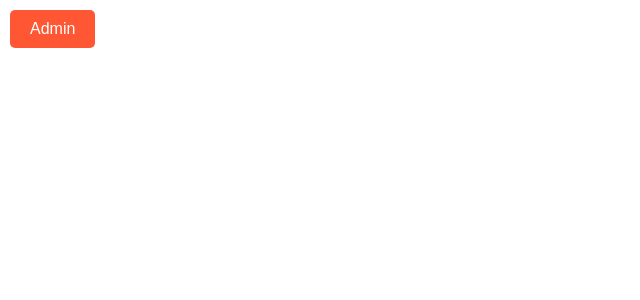
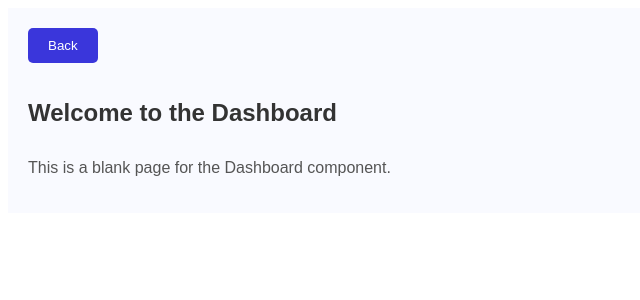
Before and after one commit to shihabul3000/RS-Invoice-Software, a React (Vite) app: page /dashboard in a window 1280 px wide. Before the commit this address had no page. Shown: the top 300 px of the page, without its empty margins (0-640 px from the left). Built offline with nearby package versions, Linux system fonts and the light colour scheme.

Commit message:
Dash board button modified

```diff
--- a/src/App.jsx
+++ b/src/App.jsx
@@ -1,18 +1,28 @@
+// App.jsx
 import { BrowserRouter as Router, Routes, Route, useLocation } from 'react-router-dom';
 import Admin from './Components/Admin/Admin';
 import AdminPage from './Components/Admin/AdminPage';
 import Invoice from './Components/Invoice/Invoice';
+import SideBarDashboardIcon from './Components/Admin/Admin-Dashboard/Side-Bar/SideBarDashboardIcon/SideBarDashboardIcon';
 
 function App() {
   const location = useLocation();
-  const isAdminPage = location.pathname === '/admin';
+
+  // Check if the current route is /admin or /dashboard
+  const hideAdminButton = ['/admin', '/dashboard'].includes(location.pathname);
 
   return (
     <>
-      {!isAdminPage && <Admin />} {/* Admin button is hidden on the admin page */}
+      {/* Admin button is visible on all pages except /admin and /dashboard */}
+      <div className="adminButtonWrapper">
+        {!hideAdminButton && <Admin />}
+      </div>
+
+      {/* Routes for different pages */}
       <Routes>
         <Route path="/" element={<Invoice />} />
         <Route path="/admin" element={<AdminPage />} />
+        <Route path="/dashboard" element={<SideBarDashboardIcon />} />
       </Routes>
     </>
   );
--- a/src/Components/Admin/Admin-Dashboard/Side-Bar/SideBar.jsx
+++ b/src/Components/Admin/Admin-Dashboard/Side-Bar/SideBar.jsx
@@ -1,4 +1,5 @@
-import  { useState } from 'react';
+import { useState } from 'react';
+import { Link } from 'react-router-dom';
 import './SideBar.css';
 import {
   FaTachometerAlt,
@@ -19,7 +20,7 @@ const SideBar = () => {
   };
 
   const menuItems = [
-    { name: 'Dashboard', icon: <FaTachometerAlt />, notifications: false },
+    { name: 'Dashboard', icon: <FaTachometerAlt />, notifications: false, path: '/dashboard' },
     { name: 'Analytics', icon: <FaChartLine />, notifications: false },
     { name: 'Invoice', icon: <FaFileInvoice />, notifications: false },
     { name: 'Schedule', icon: <FaCalendarAlt />, notifications: false },
@@ -42,10 +43,19 @@ const SideBar = () => {
       <div className="menu">
         {menuItems.map((item, index) => (
           <div key={index} className="menuItem">
-            <span className="icon">{item.icon}</span>
-            {!isCollapsed && <span className="menuText">{item.name}</span>}
-            {item.notifications && !isCollapsed && (
-              <span className="notificationBadge">49</span>
+            {item.path ? (
+              <Link to={item.path} className="menuLink">
+                <span className="icon">{item.icon}</span>
+                {!isCollapsed && <span className="menuText">{item.name}</span>}
+                {item.notifications && !isCollapsed && (
+                  <span className="notificationBadge">49</span>
+                )}
+              </Link>
+            ) : (
+              <div className="menuItem">
+                <span className="icon">{item.icon}</span>
+                {!isCollapsed && <span className="menuText">{item.name}</span>}
+              </div>
             )}
           </div>
         ))}
--- /dev/null
+++ b/src/Components/Admin/Admin-Dashboard/Side-Bar/SideBarDashboardIcon/SideBarDashboardIcon.css
@@ -0,0 +1,26 @@
+.dashboard {
+    padding: 20px;
+  }
+
+  .backButton {
+    background-color: #3a36db;
+    color: white;
+    border: none;
+    padding: 10px 20px;
+    cursor: pointer;
+    margin-bottom: 20px;
+    border-radius: 5px;
+  }
+
+  .backButton:hover {
+    background-color: #2e2a9e;
+  }
+
+  h1 {
+    font-size: 24px;
+    font-weight: bold;
+  }
+
+  p {
+    font-size: 16px;
+  }
--- /dev/null
+++ b/src/Components/Admin/Admin-Dashboard/Side-Bar/SideBarDashboardIcon/SideBarDashboardIcon.jsx
@@ -0,0 +1,34 @@
+import './SideBarDashboardIcon.css'
+import { useNavigate } from 'react-router-dom';
+const SideBarDashboardIcon = () => {
+    const navigate = useNavigate();
+
+    const handleBack = () => {
+      navigate(-1); // Go back to the previous page
+    };
+
+    return (
+        <>
+
+        <div className="dashboard">
+      <button className="backButton" onClick={handleBack}>
+        Back
+      </button>
+      <h1>Welcome to the Dashboard</h1>
+      <p>This is a blank page for the Dashboard component.</p>
+    </div>
+
+
+
+
+
+
+
+
+
+
+        </>
+    );
+};
+
+export default SideBarDashboardIcon;
```
